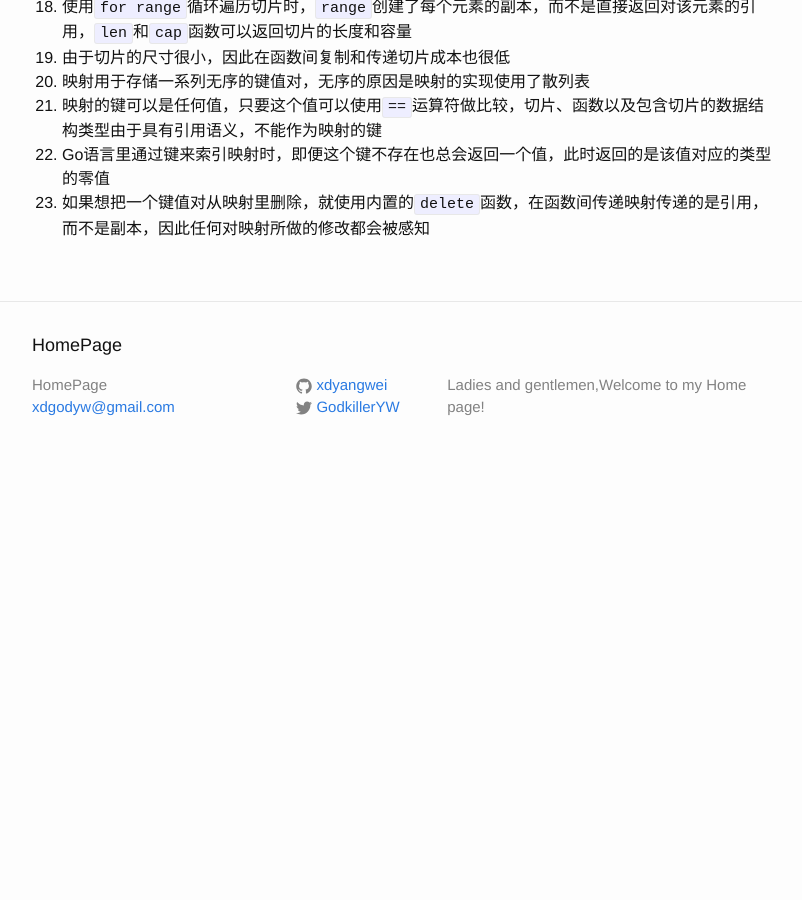
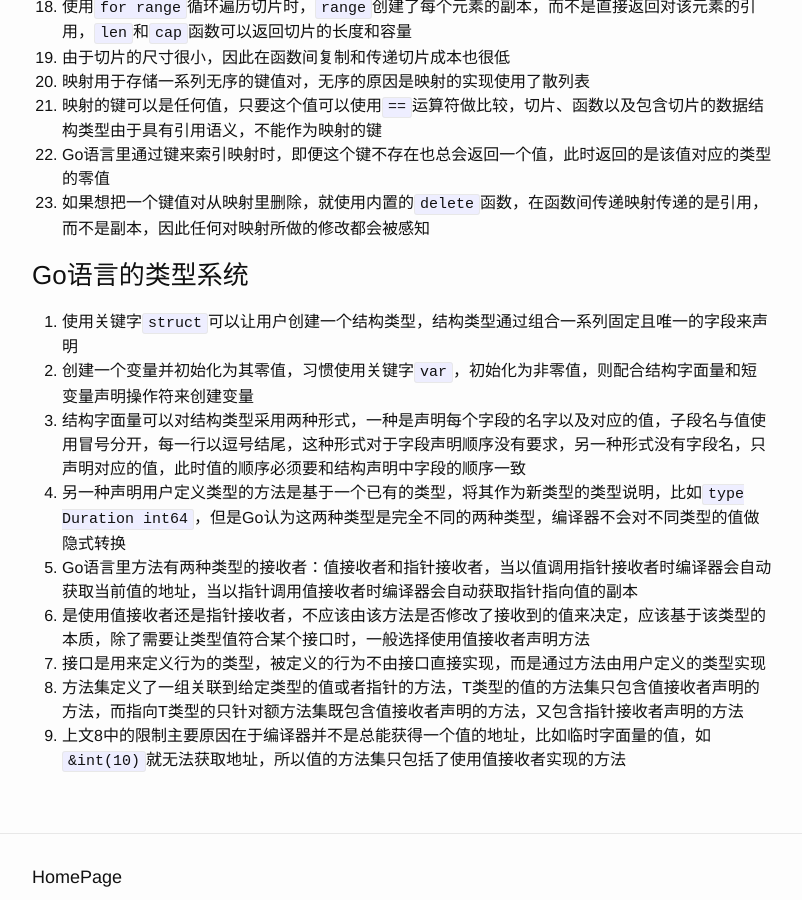
Before and after one commit to xdyangwei/xdyangwei.github.io, a Jekyll site: the page built from _posts/2020-4-21-Golang注意事项.md, in a window 1280 px wide and 900 px high, scrolled down 3474 px. Shown: the whole window, without its empty margins (238-1040 px from the left). Built offline with Jekyll 4.4.1, drawn with Linux system fonts in a browser that asks for light colours; our own code applies the rules of GitHub Pages for plain Markdown files; before the commit the page ends 3953 px from its top, so only the background shows below that.

Commit message:
add the tips of struct、method and interface

```diff
--- a/_posts/2020-4-21-Golang注意事项.md
+++ b/_posts/2020-4-21-Golang注意事项.md
@@ -86,3 +86,14 @@
 21. 映射的键可以是任何值，只要这个值可以使用`==`运算符做比较，切片、函数以及包含切片的数据结构类型由于具有引用语义，不能作为映射的键
 22. Go语言里通过键来索引映射时，即便这个键不存在也总会返回一个值，此时返回的是该值对应的类型的零值
 23. 如果想把一个键值对从映射里删除，就使用内置的`delete`函数，在函数间传递映射传递的是引用，而不是副本，因此任何对映射所做的修改都会被感知
+
+### Go语言的类型系统
+1. 使用关键字`struct`可以让用户创建一个结构类型，结构类型通过组合一系列固定且唯一的字段来声明
+2. 创建一个变量并初始化为其零值，习惯使用关键字`var`，初始化为非零值，则配合结构字面量和短变量声明操作符来创建变量
+3. 结构字面量可以对结构类型采用两种形式，一种是声明每个字段的名字以及对应的值，子段名与值使用冒号分开，每一行以逗号结尾，这种形式对于字段声明顺序没有要求，另一种形式没有字段名，只声明对应的值，此时值的顺序必须要和结构声明中字段的顺序一致
+4. 另一种声明用户定义类型的方法是基于一个已有的类型，将其作为新类型的类型说明，比如`type Duration int64`，但是Go认为这两种类型是完全不同的两种类型，编译器不会对不同类型的值做隐式转换
+5. Go语言里方法有两种类型的接收者：值接收者和指针接收者，当以值调用指针接收者时编译器会自动获取当前值的地址，当以指针调用值接收者时编译器会自动获取指针指向值的副本
+6. 是使用值接收者还是指针接收者，不应该由该方法是否修改了接收到的值来决定，应该基于该类型的本质，除了需要让类型值符合某个接口时，一般选择使用值接收者声明方法
+7. 接口是用来定义行为的类型，被定义的行为不由接口直接实现，而是通过方法由用户定义的类型实现
+8. 方法集定义了一组关联到给定类型的值或者指针的方法，T类型的值的方法集只包含值接收者声明的方法，而指向T类型的只针对额方法集既包含值接收者声明的方法，又包含指针接收者声明的方法
+9. 上文8中的限制主要原因在于编译器并不是总能获得一个值的地址，比如临时字面量的值，如`&int(10)`就无法获取地址，所以值的方法集只包括了使用值接收者实现的方法
```
